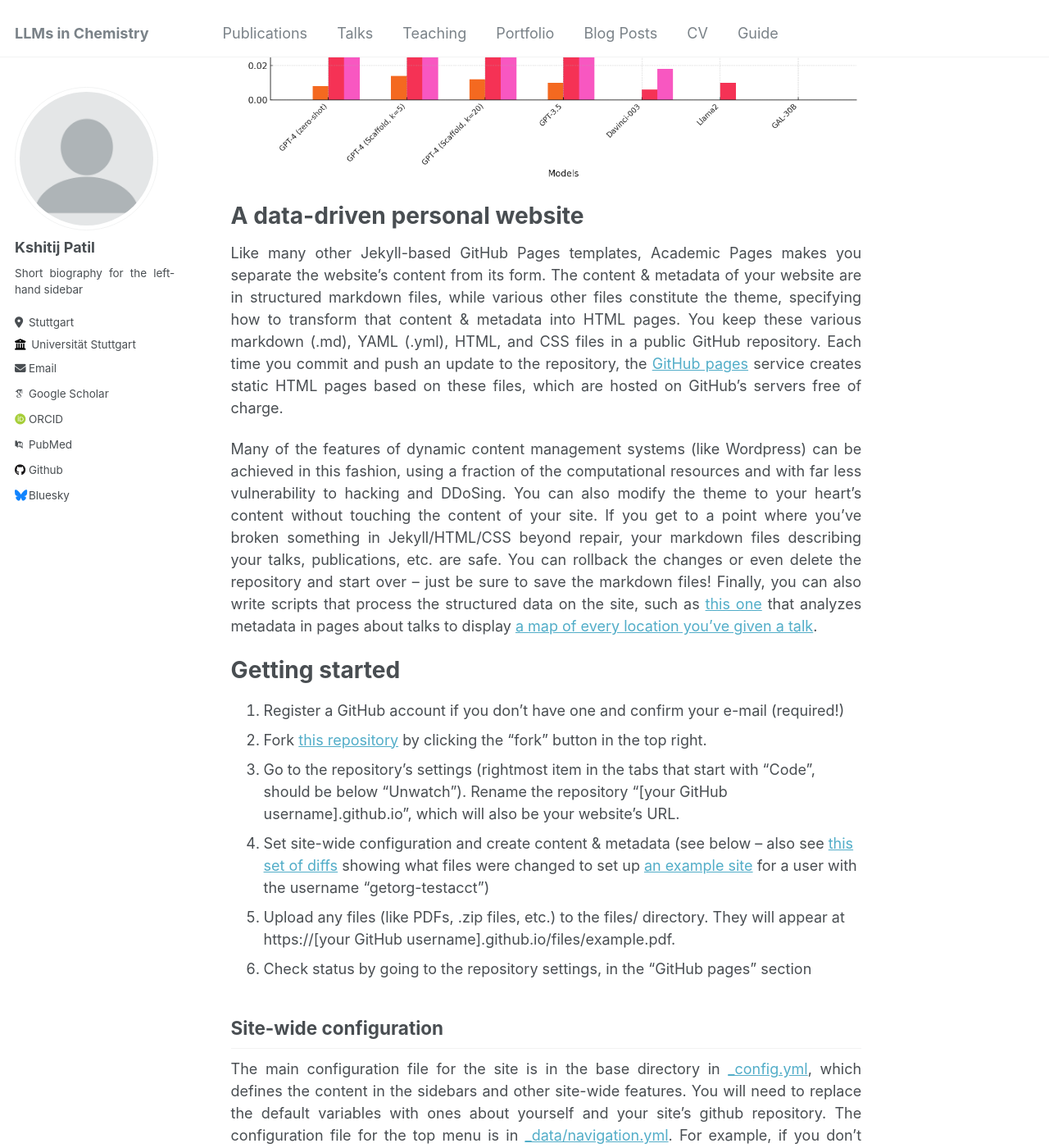
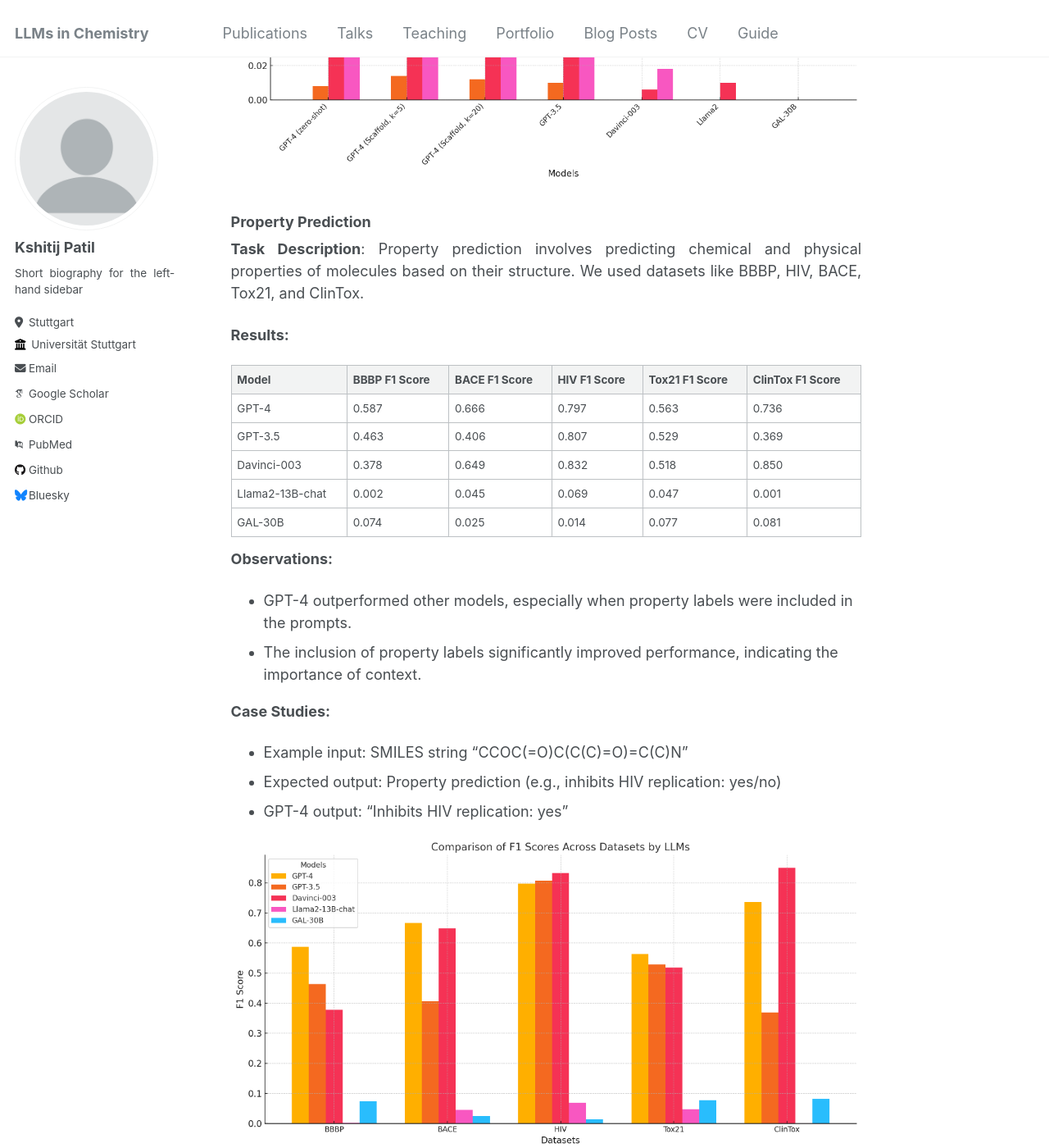
Before and after one commit to kshitijreal/kshitijreal.github.io, a Jekyll site: the page built from _pages/about.md, in a window 1280 px wide and 1400 px high, scrolled down 7020 px. Shown: the whole window at 82% size. Built offline with Jekyll 4.4.1, drawn with Linux system fonts in a browser that asks for light colours; some web fonts are replaced.

Commit message:
adding new task 2

```diff
--- a/_pages/about.md
+++ b/_pages/about.md
@@ -181,8 +181,32 @@ In this section, we provide a detailed analysis of the performance of the five L
 
 ![Performance Chart](_pages\images\name_prediction.png "Comparison of different LLMs on Name Prediction accuracy")
 
+### Property Prediction
 
+**Task Description**: Property prediction involves predicting chemical and physical properties of molecules based on their structure. We used datasets like BBBP, HIV, BACE, Tox21, and ClinTox.
 
+**Results:**
+
+| Model              | BBBP F1 Score | BACE F1 Score | HIV F1 Score | Tox21 F1 Score | ClinTox F1 Score |
+|---------------------|---------------|---------------|--------------|----------------|------------------|
+| GPT-4              | 0.587         | 0.666         | 0.797        | 0.563          | 0.736            |
+| GPT-3.5            | 0.463         | 0.406         | 0.807        | 0.529          | 0.369            |
+| Davinci-003        | 0.378         | 0.649         | 0.832        | 0.518          | 0.850            |
+| Llama2-13B-chat    | 0.002         | 0.045         | 0.069        | 0.047          | 0.001            |
+| GAL-30B            | 0.074         | 0.025         | 0.014        | 0.077          | 0.081            |
+
+**Observations:**
+
+- GPT-4 outperformed other models, especially when property labels were included in the prompts.
+- The inclusion of property labels significantly improved performance, indicating the importance of context.
+
+**Case Studies:**
+
+- Example input: SMILES string "CCOC(=O)C(C(C)=O)=C(C)N"
+- Expected output: Property prediction (e.g., inhibits HIV replication: yes/no)
+- GPT-4 output: "Inhibits HIV replication: yes"
+
+![Performance Chart](_pages\images\property_prediction.png "Comparison of different LLMs on Property Prediction accuracy")
 
 
 
```
Also changed, not shown: _pages/images/property_prediction.png (added).
